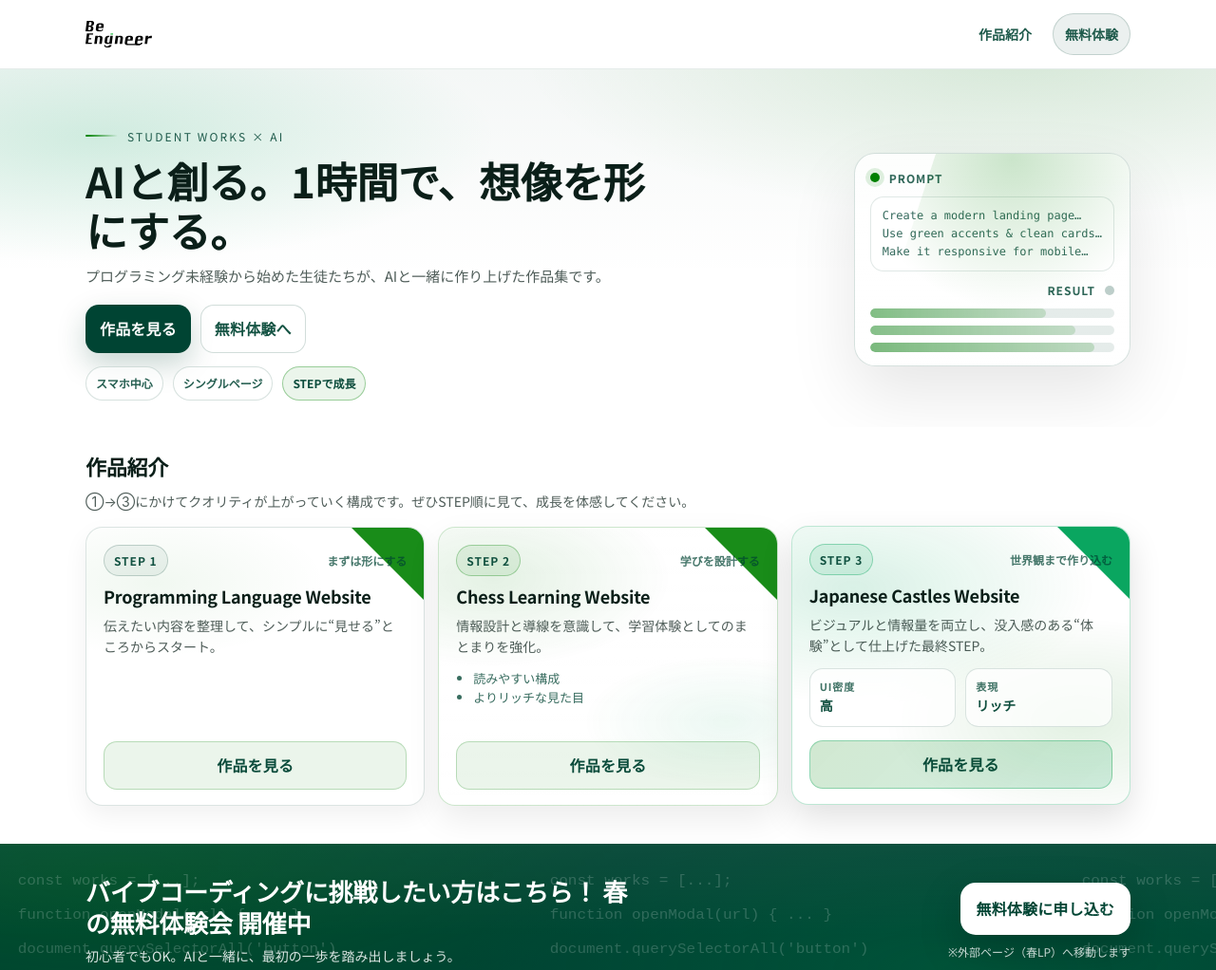
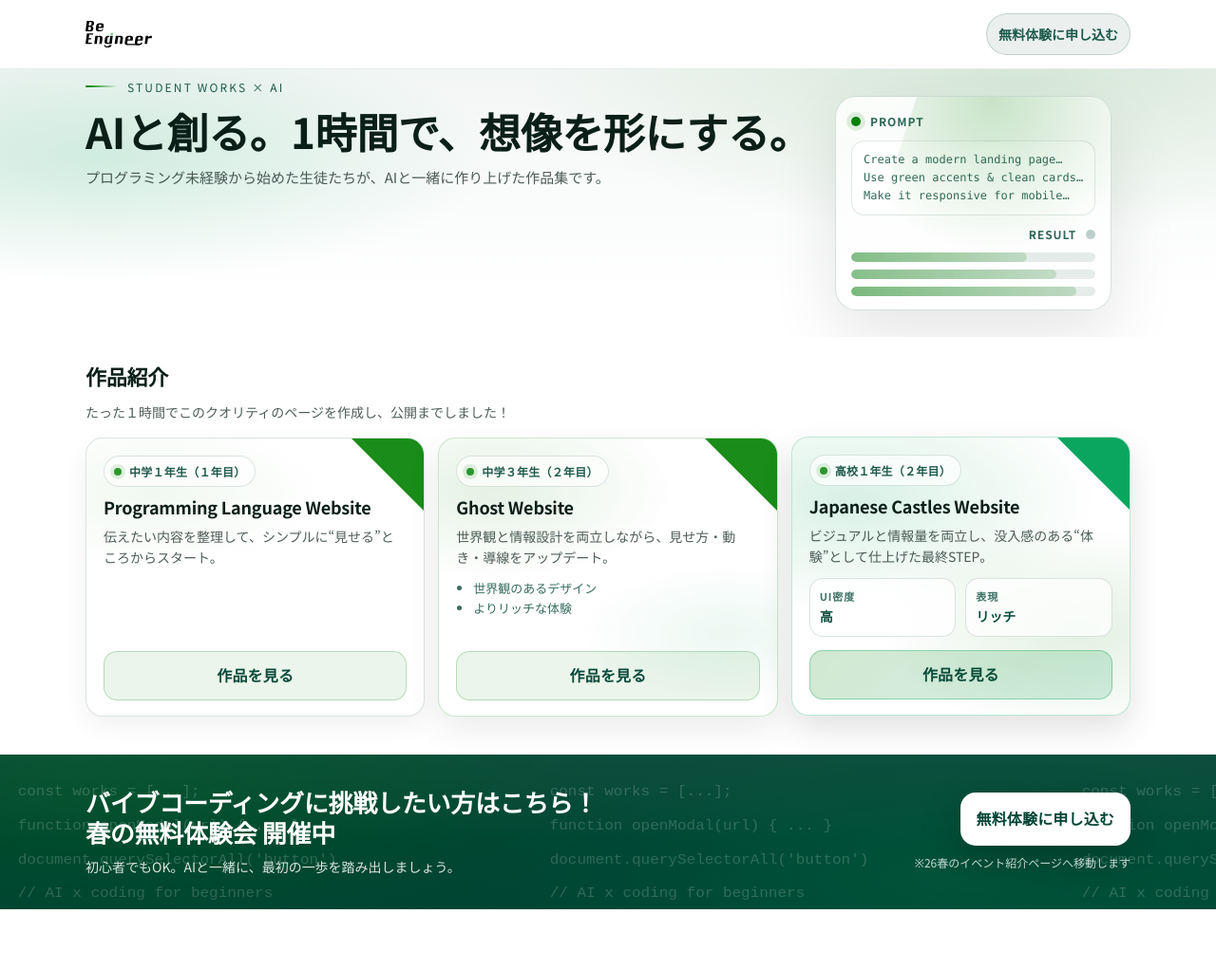
Before and after one commit to keigo-fujiwara/vibecoding-gallery, a plain HTML site: page index.html in a window 1280 px wide. Shown: the top 1022 px of the page at 95% size. After the commit the page ends 958 px from the top, so only its background shows below. Drawn offline with Linux system fonts and the light colour scheme.

Commit message:
無駄をカット

```diff
--- a/index.html
+++ b/index.html
@@ -7,7 +7,7 @@
     <title>生徒のバイブコーディング作品紹介｜BeEngineer</title>
     <meta
       name="description"
-      content="プログラミング未経験から始めた生徒たちが、AIと一緒に作り上げた作品集。STEP1→STEP3で成長が伝わるシングルページ。"
+      content="プログラミング未経験から始めた生徒たちが、AIと一緒に作り上げた作品集。①→③にかけて成長が伝わるシングルページ。"
     />
     <link rel="preconnect" href="https://fonts.googleapis.com" />
     <link rel="preconnect" href="https://fonts.gstatic.com" crossorigin />
@@ -22,7 +22,13 @@
 
     <header class="header">
       <div class="container header__inner">
-        <a class="brand" href="./" aria-label="BeEngineer トップへ">
+        <a
+          class="brand"
+          href="https://be-engineer.tech/"
+          aria-label="BeEngineer トップへ"
+          target="_blank"
+          rel="noopener noreferrer"
+        >
           <img
             class="brand__logo"
             src="img/logo_color.svg"
@@ -37,8 +43,14 @@
         </a>
 
         <nav class="header__nav" aria-label="ページ内ナビゲーション">
-          <a class="navlink" href="#works">作品紹介</a>
-          <a class="navlink navlink--cta" href="#cta">無料体験</a>
+          <a
+            class="navlink navlink--cta"
+            href="https://lp.be-engineer.tech/pages/new_year_2026.html?utm_source=flyer&utm_medium=offline&utm_campaign=spring_event_2026&utm_term=programming_camp&utm_content=text_link"
+            target="_blank"
+            rel="noopener noreferrer"
+          >
+            無料体験に申し込む
+          </a>
         </nav>
       </div>
     </header>
@@ -52,16 +64,6 @@
             <p class="hero__sub">
               プログラミング未経験から始めた生徒たちが、AIと一緒に作り上げた作品集です。
             </p>
-            <div class="hero__actions">
-              <a class="btn btn--primary" href="#works">作品を見る</a>
-              <a class="btn btn--ghost" href="#cta">無料体験へ</a>
-            </div>
-
-            <ul class="hero__chips" aria-label="特徴">
-              <li class="chip">スマホ中心</li>
-              <li class="chip">シングルページ</li>
-              <li class="chip chip--accent">STEPで成長</li>
-            </ul>
           </div>
 
           <div class="hero__panel" aria-hidden="true">
@@ -94,15 +96,14 @@
           <header class="sectionHead">
             <h2 class="sectionHead__title">作品紹介</h2>
             <p class="sectionHead__sub">
-              ①→③にかけてクオリティが上がっていく構成です。ぜひSTEP順に見て、成長を体感してください。
+              たった１時間でこのクオリティのページを作成し、公開までしました！
             </p>
           </header>
 
           <div class="steps" role="list">
             <article class="workCard workCard--step1" role="listitem">
               <div class="workCard__meta">
-                <span class="stepBadge stepBadge--1">STEP 1</span>
-                <span class="stepHint">まずは形にする</span>
+                <span class="workCard__student">中学１年生（１年目）</span>
               </div>
               <h3 class="workCard__title">Programming Language Website</h3>
               <p class="workCard__desc">
@@ -115,16 +116,15 @@
 
             <article class="workCard workCard--step2" role="listitem">
               <div class="workCard__meta">
-                <span class="stepBadge stepBadge--2">STEP 2</span>
-                <span class="stepHint">学びを設計する</span>
+                <span class="workCard__student">中学３年生（２年目）</span>
               </div>
-              <h3 class="workCard__title">Chess Learning Website</h3>
+              <h3 class="workCard__title">Ghost Website</h3>
               <p class="workCard__desc">
-                情報設計と導線を意識して、学習体験としてのまとまりを強化。
+                世界観と情報設計を両立しながら、見せ方・動き・導線をアップデート。
               </p>
               <ul class="workCard__points" aria-label="ポイント">
-                <li>読みやすい構成</li>
-                <li>よりリッチな見た目</li>
+                <li>世界観のあるデザイン</li>
+                <li>よりリッチな体験</li>
               </ul>
               <button class="btn btn--card" type="button" data-work="work2">
                 作品を見る
@@ -133,8 +133,7 @@
 
             <article class="workCard workCard--step3" role="listitem">
               <div class="workCard__meta">
-                <span class="stepBadge stepBadge--3">STEP 3</span>
-                <span class="stepHint">世界観まで作り込む</span>
+                <span class="workCard__student">高校１年生（２年目）</span>
               </div>
               <h3 class="workCard__title">Japanese Castles Website</h3>
               <p class="workCard__desc">
@@ -160,7 +159,7 @@
         <div class="container cta__inner">
           <div class="cta__copy">
             <h2 class="cta__title">
-              バイブコーディングに挑戦したい方はこちら！ 春の無料体験会 開催中
+              バイブコーディングに挑戦したい方はこちら！ <br>春の無料体験会 開催中
             </h2>
             <p class="cta__sub">
               初心者でもOK。AIと一緒に、最初の一歩を踏み出しましょう。
@@ -170,7 +169,7 @@
             <a class="btn btn--cta" href="#" data-spring-link>
               無料体験に申し込む
             </a>
-            <p class="cta__note">※外部ページ（春LP）へ移動します</p>
+            <p class="cta__note">※26春のイベント紹介ページへ移動します</p>
           </div>
         </div>
       </section>
--- a/script.js
+++ b/script.js
@@ -6,15 +6,15 @@ const URLS = {
     "https://lp.be-engineer.tech/pages/new_year_2026.html?utm_source=flyer&utm_medium=offline&utm_campaign=spring_event_2026&utm_term=programming_camp&utm_content=text_link",
   works: {
     work1: "https://v0-programming-language-website-dusky.vercel.app/",
-    work2: "https://v0-chess-learning-website.vercel.app/",
+    work2: "https://v0-ghost-website.vercel.app/",
     work3: "https://v0-japanese-castles-website.vercel.app/",
   },
 };
 
 const TITLES = {
-  work1: "STEP 1｜Programming Language Website",
-  work2: "STEP 2｜Chess Learning Website",
-  work3: "STEP 3｜Japanese Castles Website",
+  work1: "中学１年生（１年目）｜Programming Language Website",
+  work2: "中学３年生（２年目）｜Ghost Website",
+  work3: "高校１年生（２年目）｜Japanese Castles Website",
 };
 
 const modal = document.getElementById("workModal");
@@ -24,6 +24,26 @@ const openNew = document.getElementById("modalOpenNew");
 
 let lastActiveElement = null;
 let scrollY = 0;
+
+function prefersReducedMotion() {
+  return window.matchMedia?.("(prefers-reduced-motion: reduce)")?.matches === true;
+}
+
+function smoothScrollToId(id) {
+  const el = document.getElementById(id);
+  if (!el) return;
+  if (modal.classList.contains("is-open")) return;
+
+  const behavior = prefersReducedMotion() ? "auto" : "smooth";
+  el.scrollIntoView({ behavior, block: "start" });
+
+  // 位置をURLに残す（ジャンプさせないため pushState）
+  try {
+    history.pushState(null, "", `#${id}`);
+  } catch {
+    // noop
+  }
+}
 
 function lockScroll() {
   scrollY = window.scrollY || 0;
--- a/style.css
+++ b/style.css
@@ -15,6 +15,11 @@
 
 *{ box-sizing: border-box; }
 html, body{ height: 100%; }
+html{
+  scroll-behavior: smooth;
+  /* sticky header 分の余白（アンカー移動時に見出しが隠れないように） */
+  scroll-padding-top: 78px;
+}
 body{
   margin: 0;
   background: var(--bg);
@@ -111,7 +116,7 @@ button{ font: inherit; }
 .hero{
   position: relative;
   overflow: hidden;
-  padding: 52px 0 28px;
+  padding: 0 0 28px;
 }
 .hero::before{
   content: "";
@@ -127,9 +132,10 @@ button{ font: inherit; }
 .hero__inner{
   position: relative;
   display: grid;
-  grid-template-columns: 1.15fr .85fr;
+  grid-template-columns: 1.12fr .88fr;
   gap: 26px;
-  align-items: center;
+  /* 左カラム（hero__copy）の上辺に合わせて、右のpanelも上揃え */
+  align-items: start;
 }
 .hero__eyebrow{
   display: inline-flex;
@@ -150,9 +156,10 @@ button{ font: inherit; }
 }
 .hero__title{
   margin: 0 0 10px;
-  font-size: clamp(28px, 5.2vw, 44px);
+  font-size: clamp(22px, 5.2vw, 44px);
   line-height: 1.18;
   letter-spacing: -.01em;
+  white-space: nowrap;
 }
 .hero__sub{
   margin: 0 0 18px;
@@ -160,38 +167,11 @@ button{ font: inherit; }
   font-size: 15px;
   max-width: 42em;
 }
-.hero__actions{
-  display: flex;
-  flex-wrap: wrap;
-  gap: 10px;
-  margin-bottom: 14px;
-}
-.hero__chips{
-  list-style: none;
-  padding: 0;
-  margin: 0;
-  display: flex;
-  flex-wrap: wrap;
-  gap: 10px;
-}
-.chip{
-  border: 1px solid rgba(0, 68, 51, .16);
-  background: rgba(255,255,255,.66);
-  padding: 7px 10px;
-  border-radius: 999px;
-  font-size: 12px;
-  font-weight: 700;
-  color: rgba(0, 68, 51, .86);
-}
-.chip--accent{
-  border-color: rgba(0, 128, 0, .35);
-  background: rgba(0, 128, 0, .08);
-  color: rgba(0, 68, 51, .96);
-}
 
 /* Hero panel */
 .hero__panel{
   justify-self: end;
+  margin-top: 28px;
 }
 .panel{
   width: min(420px, 100%);
@@ -284,6 +264,7 @@ button{ font: inherit; }
 /* Section head */
 .works{
   padding: 24px 0 40px;
+  scroll-margin-top: 78px;
 }
 .sectionHead{
   display: grid;
@@ -346,11 +327,20 @@ button{ font: inherit; }
 .workCard__meta{
   display: flex;
   align-items: center;
-  justify-content: space-between;
+  justify-content: flex-start;
   gap: 10px;
   margin-bottom: 10px;
   position: relative;
   z-index: 1;
+  /* 右上の三角アクセントと被らないように逃がす */
+  padding-right: 86px;
+}
+.workCard__step{
+  display: inline-flex;
+  align-items: center;
+  gap: 10px;
+  flex-wrap: wrap;
+  max-width: 100%;
 }
 .stepBadge{
   display: inline-flex;
@@ -380,6 +370,34 @@ button{ font: inherit; }
   letter-spacing: -.01em;
   position: relative;
   z-index: 1;
+}
+.workCard__student{
+  margin: 0 0 10px;
+  display: inline-flex;
+  align-items: center;
+  gap: 8px;
+  padding: 6px 10px;
+  border-radius: 999px;
+  border: 1px solid rgba(0, 68, 51, .14);
+  background: rgba(255, 255, 255, .70);
+  color: rgba(0, 68, 51, .88);
+  font-size: 12px;
+  font-weight: 800;
+  letter-spacing: .02em;
+  position: relative;
+  z-index: 1;
+  width: fit-content;
+}
+.workCard__meta .workCard__student{
+  margin: 0;
+}
+.workCard__student::before{
+  content:"";
+  width: 8px;
+  height: 8px;
+  border-radius: 999px;
+  background: rgba(0, 128, 0, .82);
+  box-shadow: 0 0 0 4px rgba(0, 128, 0, .12);
 }
 .workCard__desc{
   margin: 0 0 12px;
@@ -601,7 +619,13 @@ button{ font: inherit; }
 }
 .modal__dialog{
   position: absolute;
-  inset: 12px;
+  left: 50%;
+  top: 50%;
+  transform: translate(-50%, -50%);
+  width: 80vw;
+  height: 80vh;
+  max-width: 1120px;
+  max-height: 860px;
   border-radius: 18px;
   background: rgba(255,255,255,.96);
   border: 1px solid rgba(255,255,255,.32);
@@ -675,7 +699,7 @@ body.is-modal-open{
 /* Responsive */
 @media (max-width: 940px){
   .hero__inner{ grid-template-columns: 1fr; }
-  .hero__panel{ justify-self: start; }
+  .hero__title{ white-space: nowrap; }
   .cta__inner{ grid-template-columns: 1fr; }
   .cta__actions{ justify-self: start; text-align: left; }
   .steps{ grid-template-columns: 1fr; }
@@ -686,8 +710,16 @@ body.is-modal-open{
   .container{ width: min(var(--container), calc(100% - 28px)); }
   .header__nav{ gap: 6px; }
   .navlink{ padding: 9px 10px; font-size: 13px; }
-  .modal__dialog{ inset: 8px; border-radius: 16px; }
-  .hero{ padding-top: 42px; }
+  .modal__dialog{
+    width: calc(100vw - 16px);
+    height: calc(100vh - 16px);
+    border-radius: 16px;
+  }
+  .hero__title{ font-size: clamp(20px, 6vw, 34px); }
+}
+
+@media (max-width: 380px){
+  .hero__title{ font-size: clamp(18px, 6.4vw, 30px); }
 }
 
 @media (prefers-reduced-motion: reduce){
```
